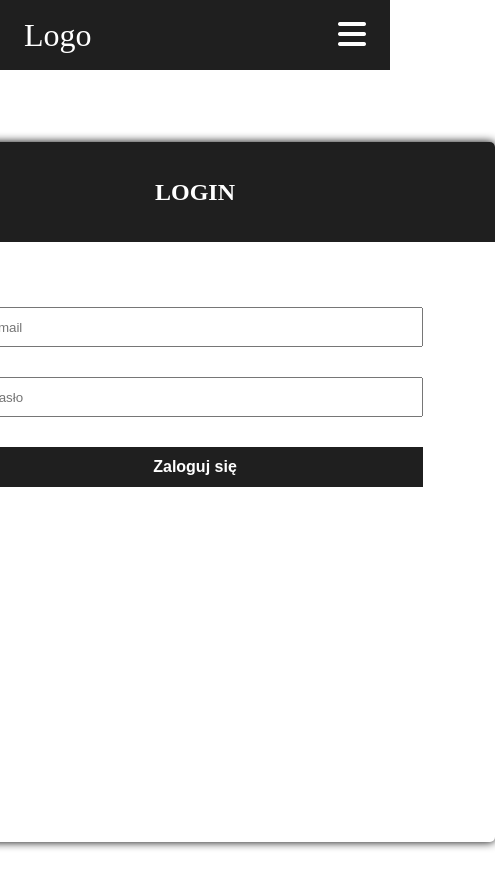
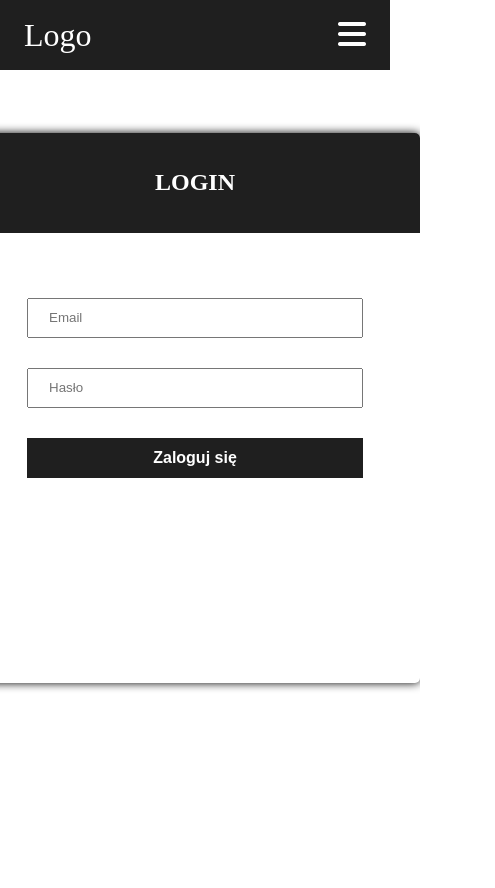
Before and after one commit to kardahim/PolandDeathStats, a React (Create React App) app in the folder client/: page /login in a window 390 px wide. Shown: the top 888 px of the page, 495 px wide, since content can reach past the window. After the commit the page ends 844 px from the top, so only its background shows below. Built offline with nearby package versions, Linux system fonts and the light colour scheme.

Commit message:
form is responsive now

```diff
--- a/client/src/containers/loginForm/loginForm.scss
+++ b/client/src/containers/loginForm/loginForm.scss
@@ -8,11 +8,21 @@ $form-foreground-color: white;
 // fonts
 $form-header-text-font: 1.5rem;
 
+@mixin tablet {
+    @media(max-width:768px) {
+        @content
+    }
+}
+
 .login-container {
     display: flex;
     justify-content: center;
     min-height: 100vh;
     align-items: center;
+
+    @include tablet {
+        min-height: 80vh;
+    }
 
     .login-form {
         min-height: $form-min-height;
@@ -20,6 +30,11 @@ $form-header-text-font: 1.5rem;
         box-shadow: 0 0 10px black;
         border-radius: 5px;
         overflow: hidden;
+
+        @include tablet {
+            min-width: calc(#{$form-min-width} - 150px);
+            min-height: calc(#{$form-min-height} - 150px);
+        }
 
         .header {
             background-color: $form-accent-color;
```
